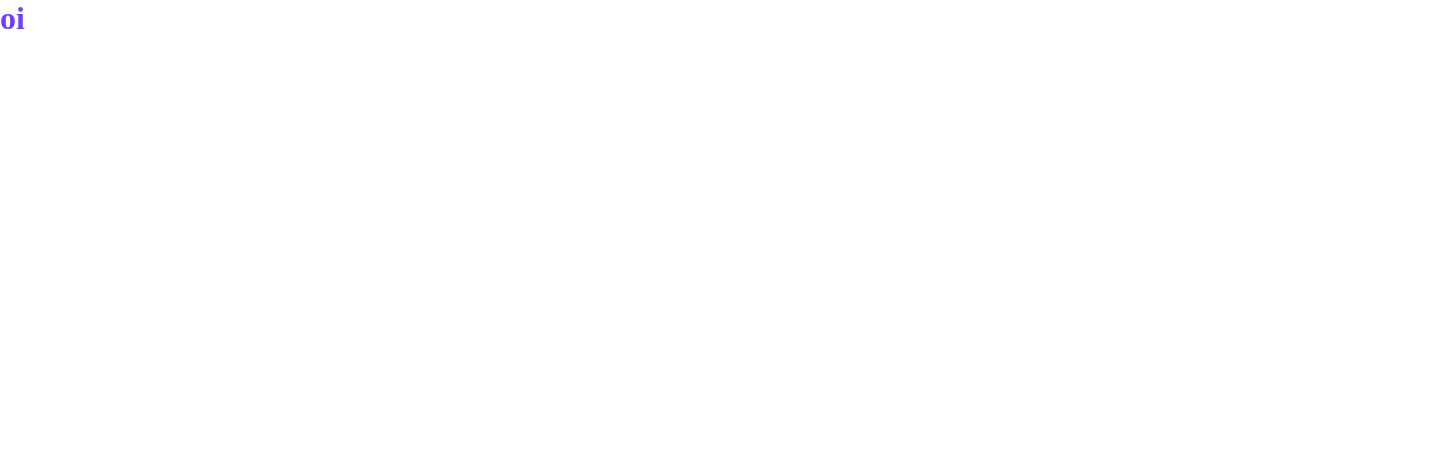
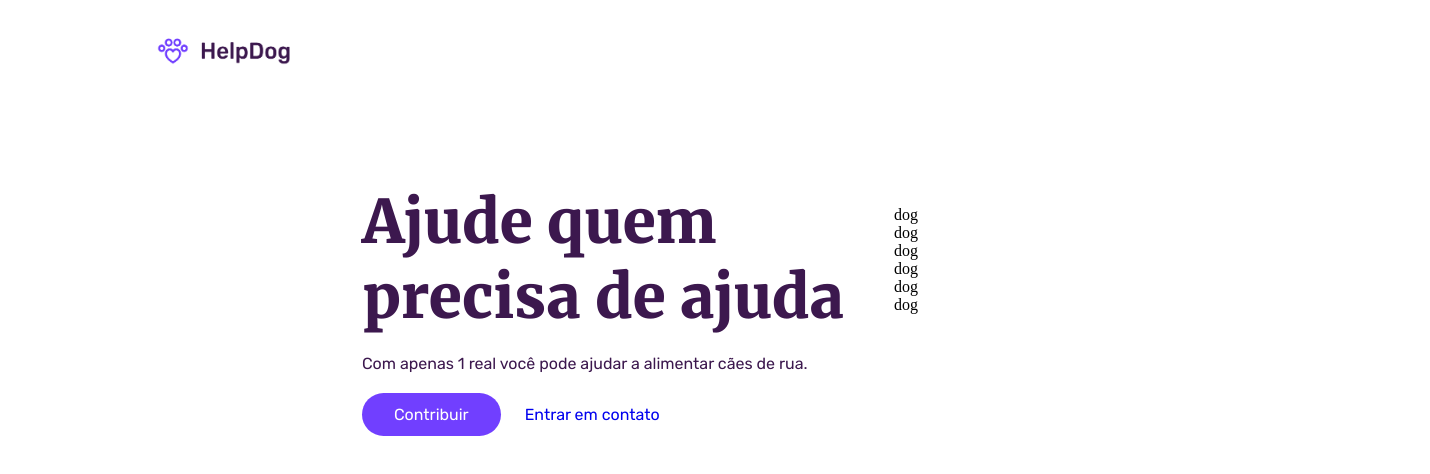
Before and after one commit to lahgomes/lp-darkmode, a Next.js app: page / in a window 1280 px wide. Shown: the top 474 px of the page, 1430 px wide, since content can reach past the window. Built offline with nearby package versions, Linux system fonts and the light colour scheme.

Commit message:
title and contact layout

```diff
--- /dev/null
+++ b/src/Header/index.jsx
@@ -0,0 +1,23 @@
+import Link from 'next/link'
+import Image from 'next/image'
+import * as S from './styles'
+
+const Header = () => {
+  return (
+    <S.HeaderContainer>
+      <Link href="/">
+        <a>
+          <Image
+            src="/assets/logo.png"
+            alt="logo HelpDog na cor roxa"
+            width={150}
+            height={60}
+            quality={80}
+          />
+        </a>
+      </Link>
+    </S.HeaderContainer>
+  )
+}
+
+export default Header
--- /dev/null
+++ b/src/Header/styles.js
@@ -0,0 +1,7 @@
+import styled from 'styled-components'
+
+export const HeaderContainer = styled.header`
+  margin-left: 15rem;
+  margin-top: 2rem;
+  width: 100%;
+`
--- a/src/layout/Home/index.jsx
+++ b/src/layout/Home/index.jsx
@@ -1,10 +1,33 @@
 import * as S from './styles'
+import Header from '../../Header'
 
 const HomeLayout = () => {
   return (
-    <div>
-      <S.Title>oi</S.Title>
-    </div>
+    <>
+      <Header />
+      <S.Container>
+        <section>
+          <S.Title>
+            Ajude quem <p>precisa de ajuda</p>
+          </S.Title>
+          <S.Text>
+            Com apenas 1 real você pode ajudar a alimentar cães de rua.
+          </S.Text>
+          <div>
+            <S.Button>Contribuir</S.Button>
+            <S.Contato href="#">Entrar em contato</S.Contato>
+          </div>
+        </section>
+        <section>
+          <p>dog</p>
+          <p>dog</p>
+          <p>dog</p>
+          <p>dog</p>
+          <p>dog</p>
+          <p>dog</p>
+        </section>
+      </S.Container>
+    </>
   )
 }
 
--- a/src/layout/Home/styles.js
+++ b/src/layout/Home/styles.js
@@ -1,5 +1,43 @@
 import styled from 'styled-components'
 
+export const Container = styled.main`
+  align-items: center;
+  display: flex;
+  justify-content: center;
+  width: 100%;
+  //height: 100vh;
+`
+
 export const Title = styled.h1`
-  color: ${props => props.theme.purple};
+  color: ${props => props.theme.darkPurple};
+  font-family: ${props => props.theme.fontFamilyTitle};
+  font-size: 6rem;
+  font-weight: ${props => props.theme.black};
+  padding-bottom: 2rem;
+  padding-right: 5rem;
+  padding-top: 10rem;
 `
+
+export const Text = styled.p`
+  color: ${props => props.theme.darkPurple};
+  font-family: ${props => props.theme.fontFamilyText};
+  font-size: 1.6rem;
+  font-weight: ${props => props.theme.normal};
+  padding-bottom: 2rem;
+`
+export const Button = styled.button`
+  border: none;
+  color: ${props => props.theme.white};
+  background-color: ${props => props.theme.purple};
+  font-family: ${props => props.theme.fontFamilyText};
+  font-size: 1.6rem;
+  font-weight: ${props => props.theme.normal};
+  padding: 1.2rem 3.2rem;
+  border-radius: 4rem;
+`
+export const Contato = styled.a`
+  font-family: ${props => props.theme.fontFamilyText};
+  font-size: 1.6rem;
+  font-weight: ${props => props.theme.normal};
+  margin-left: 2.4rem;
+`
--- a/src/styles/global.js
+++ b/src/styles/global.js
@@ -11,13 +11,12 @@ const GlobalStyles = createGlobalStyle`
     font-size: 62.5%;
   }
 
- html, body, #__next {
+  html, body, #__next {
     min-height: 100vh;
   }
 
   body {
     font-size: 16px;
-    font-family: ${props => props.theme.fontFamily}
   }
 
   a {
```
Also changed, not shown: public/assets/logo.png (added).
